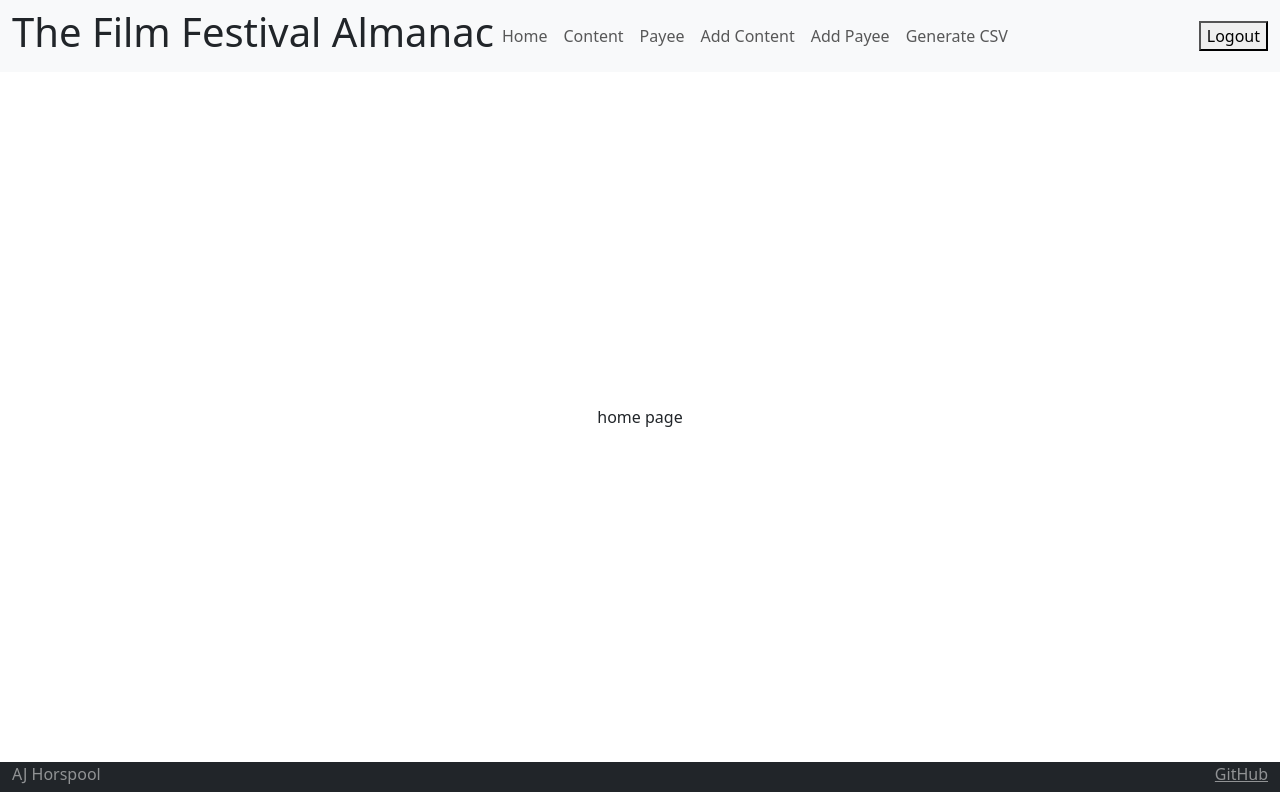
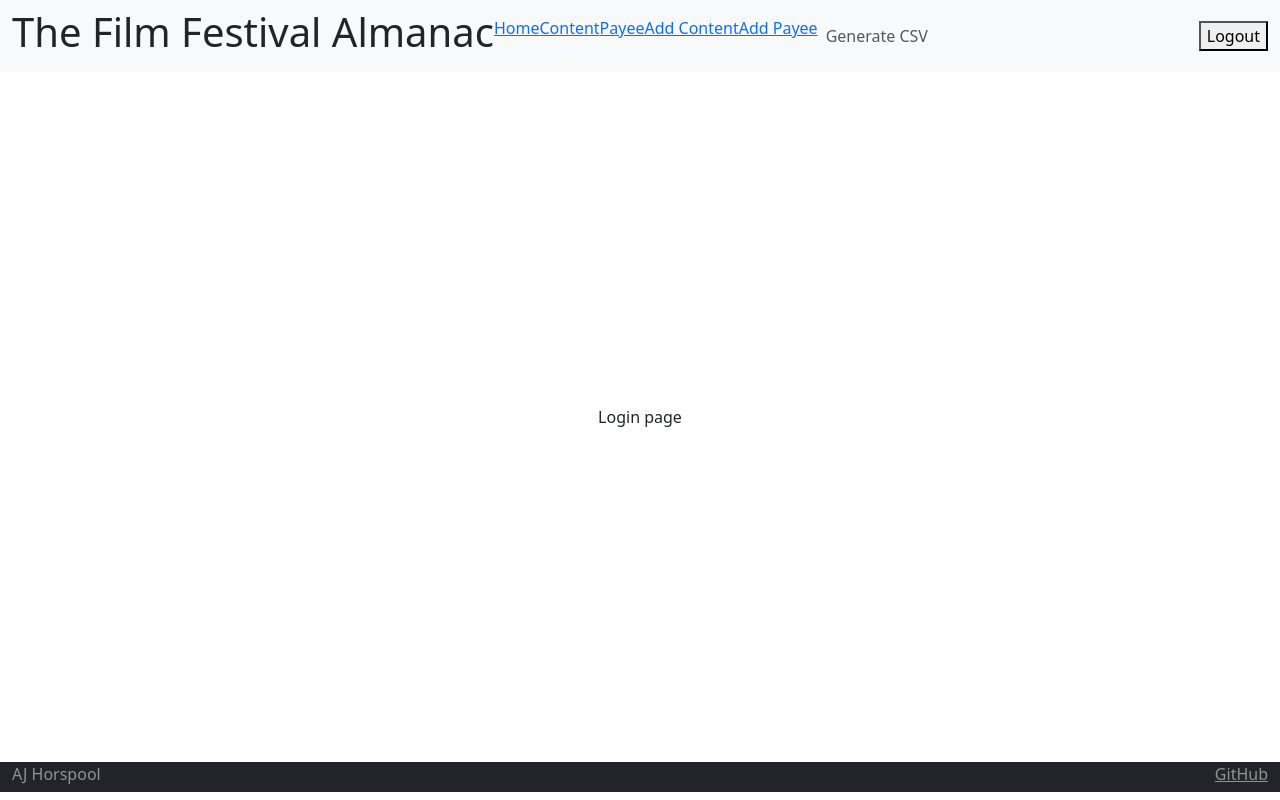
Before and after one commit to ajhorspl/startup, a React (Create React App) app: page / in a window 1280 px wide. Built offline with nearby package versions, Linux system fonts and the light colour scheme.

Commit message:
ready to add components

```diff
--- a/src/App.js
+++ b/src/App.js
@@ -1,5 +1,6 @@
 import './App.css';
 import 'bootstrap/dist/css/bootstrap.min.css'
+import { BrowserRouter, NavLink, Route, Routes } from 'react-router-dom';
 import { Login } from './login/login'
 import { Home } from './home/home'
 import { Contents } from './contents/contents'
@@ -9,6 +10,7 @@ import { AddPayee } from './addpayee/addpayee'
 
 function App() {
   return (
+    <BrowserRouter>
     <div class = 'top'>
 
     <header class="sticky-top">
@@ -21,19 +23,19 @@ function App() {
           <div class="collapse navbar-collapse" id="navbarSupportedContent">
             <ul class="navbar-nav me-auto mb-2 mb-lg-0">
               <li class="nav-item">
-                <a class="nav-link" href="home.html">Home</a>
+                <NavLink class="nav-link" to='home'>Home</NavLink>
               </li>
               <li class="nav-item">
-                <a class="nav-link" href="content.html">Content</a>
+                <NavLink class="nav-link" to='contents'>Content</NavLink>
               </li>
               <li class="nav-item">
-                <a class="nav-link"  href="payee.html">Payee</a>
+                <NavLink class="nav-link"  to='payees'>Payee</NavLink>
               </li>
               <li class="nav-item">
-                <a class="nav-link" href="addcontent.html">Add Content</a>
+                <NavLink class="nav-link" to='addcontent'>Add Content</NavLink>
               </li>
               <li class="nav-item">
-                <a class="nav-link" href="addpayee.html">Add Payee</a>
+                <NavLink class="nav-link" to='addpayee'>Add Payee</NavLink>
               </li>
               <li class = "nav-item">
                 <button class="nav-link">Generate CSV</button>
@@ -53,7 +55,15 @@ function App() {
     </header>
 
 
-    <Home />
+    <Routes>
+        <Route path = '/' element = {<Login/>} exact/>
+        <Route path = '/home' element = {<Home/>} exact/>
+        <Route path = '/contents' element = {<Contents/>} exact/>
+        <Route path = '/payees' element = {<Payees/>} exact/>
+        <Route path = '/addcontent' element = {<AddContent/>} exact/>
+        <Route path = '/addpayee' element = {<AddPayee/>} exact/>
+        <Route path='*' element={<NotFound />} />
+    </Routes>
 
     <footer class="bg-dark text-white-50">
       <div class="container-fluid">
@@ -62,7 +72,12 @@ function App() {
       </div>
     </footer>
   </div>
+  </BrowserRouter>
   );
 }
 
+function NotFound() {
+  return <main className='container-fluid bg-secondary text-center'>404: Return to sender. Address unknown.</main>;
+}
+
 export default App;
```
